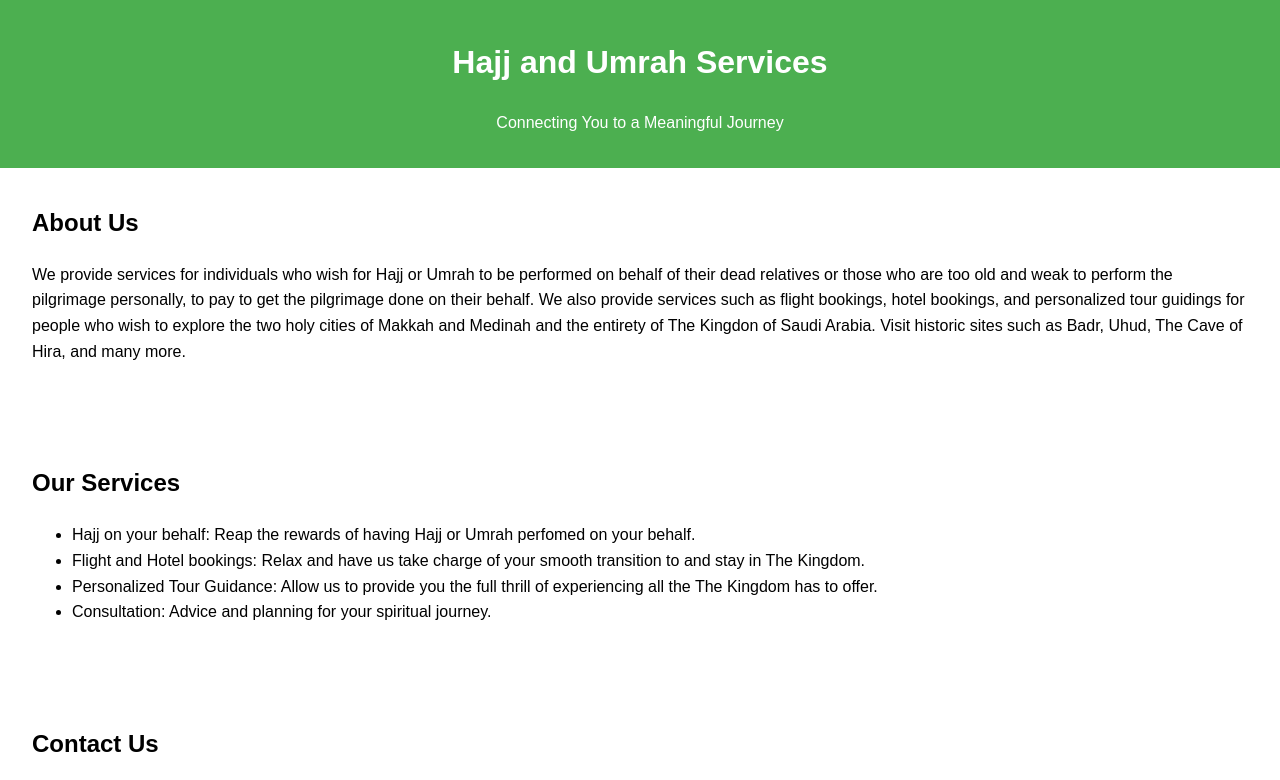
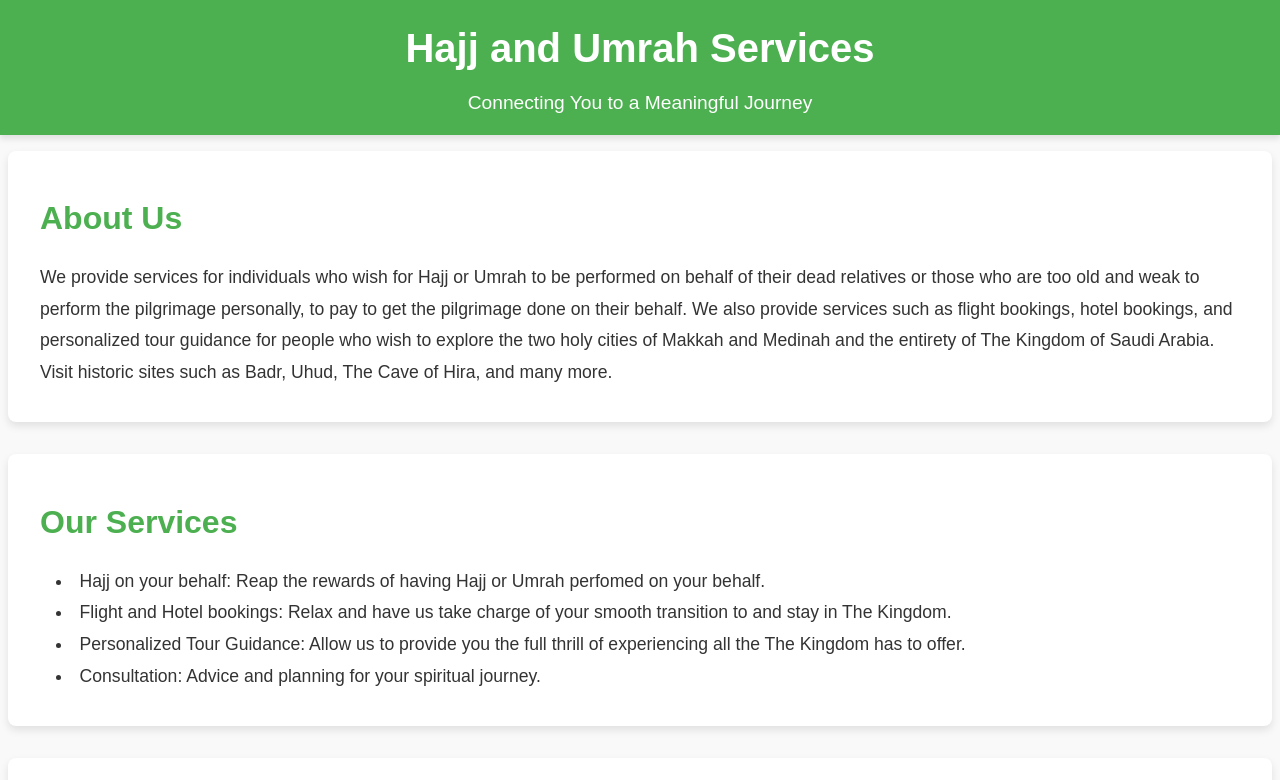
Before and after one commit to Harwiehson/booking.hajj_and_umrah.service, a plain HTML site: page Index.html in a window 1280 px wide. Shown: the top 780 px of the page. Drawn offline with Linux system fonts and the light colour scheme.

Commit message:
Update Index.html

```diff
--- a/Index.html
+++ b/Index.html
@@ -1,6 +1,7 @@
 <!DOCTYPE html>
 <html lang="en">
 <head>
+    <link rel="stylesheet" href="style.css">
     <meta charset="UTF-8">
     <meta name="viewport" content="width=device-width, initial-scale=1.0">
     <title>Hajj and Umrah Services</title>
@@ -44,8 +45,8 @@
             We provide services for individuals who wish for Hajj or Umrah to be performed on behalf of their
             dead relatives or those who are too old and weak to perform the pilgrimage personally, to pay to
             get the pilgrimage done on their behalf. We also provide services such as flight bookings, hotel
-            bookings, and personalized tour guidings for people who wish to explore the two holy cities of
-            Makkah and Medinah and the entirety of The Kingdon of Saudi Arabia. Visit historic sites such as
+            bookings, and personalized tour guidance for people who wish to explore the two holy cities of
+            Makkah and Medinah and the entirety of The Kingdom of Saudi Arabia. Visit historic sites such as
             Badr, Uhud, The Cave of Hira, and many more.
 
         </p>
```
